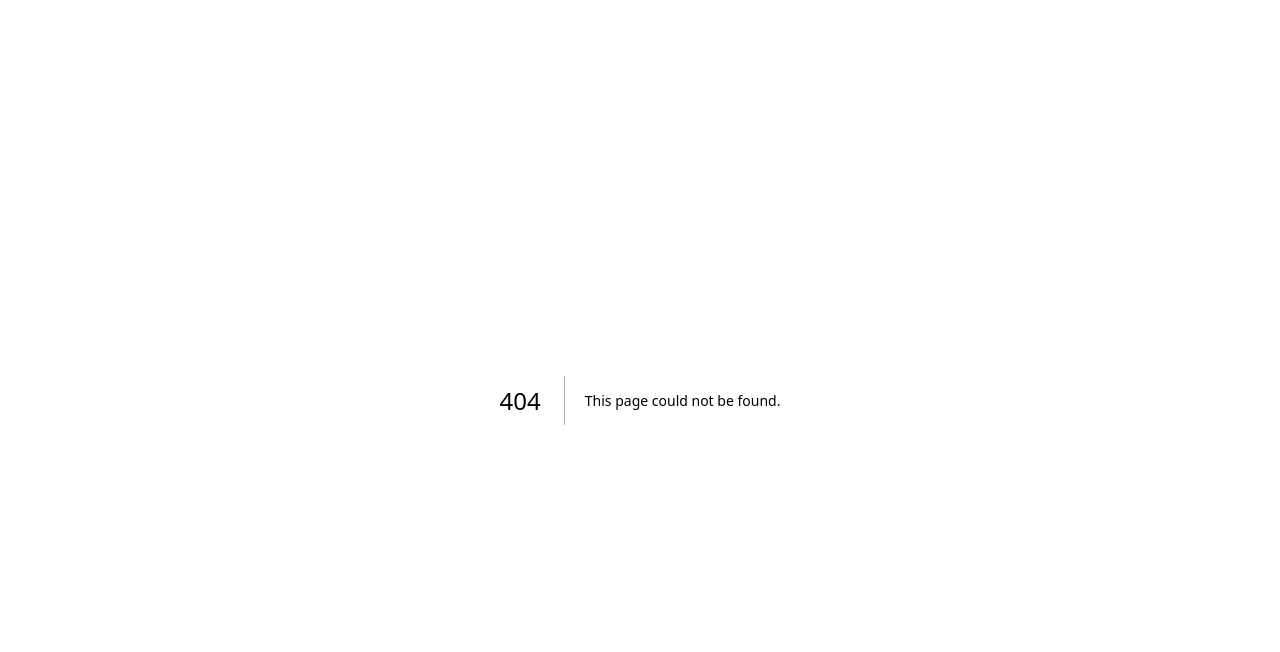
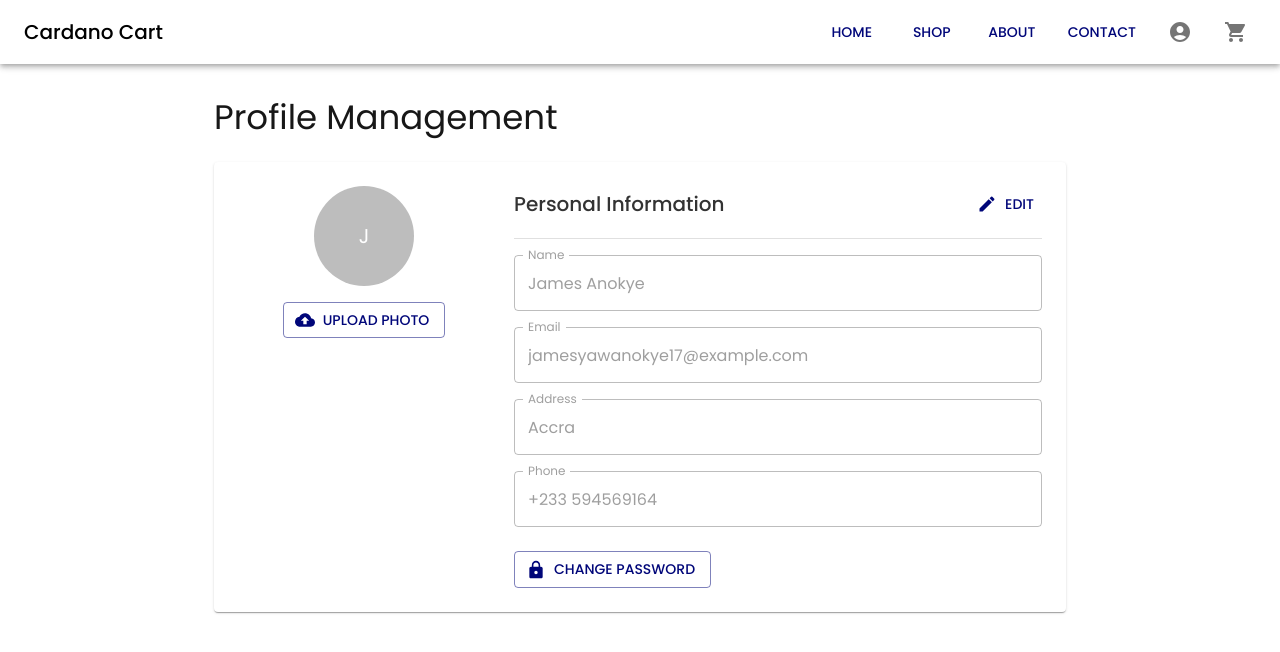
Before and after one commit to jyanokye/Cardano-Frontend, a Next.js app in the folder cardano-cart-frontend/: page /profile in a window 1280 px wide. Before the commit this address had no page. Shown: the top 652 px of the page. Built offline with nearby package versions, Linux system fonts and the light colour scheme.

Commit message:
Profile Page Added

```diff
--- /dev/null
+++ b/cardano-cart-frontend/src/app/profile/page.js
@@ -0,0 +1,236 @@
+'use client';
+
+import React, { useState, useRef } from 'react';
+import {
+  Container,
+  Typography,
+  Grid,
+  Paper,
+  TextField,
+  Button,
+  Box,
+  Avatar,
+  Divider,
+  Dialog,
+  DialogActions,
+  DialogContent,
+  DialogContentText,
+  DialogTitle,
+} from '@mui/material';
+import { Edit, Save, Lock, CloudUpload } from '@mui/icons-material';
+import Header from '../_components/Header';
+
+const ProfilePage = () => {
+  const [editing, setEditing] = useState(false);
+  const [profile, setProfile] = useState({
+    name: 'James Anokye',
+    email: 'jamesyawanokye17@example.com',
+    address: 'Accra',
+    phone: '+233 594569164',
+  });
+  const [passwordDialog, setPasswordDialog] = useState(false);
+  const [passwords, setPasswords] = useState({
+    current: '',
+    new: '',
+    confirm: '',
+  });
+  const [avatarUrl, setAvatarUrl] = useState(null);
+  const fileInputRef = useRef(null);
+
+  const handleEdit = () => {
+    setEditing(true);
+  };
+
+  const handleSave = () => {
+    setEditing(false);
+    // Here you would typically send the updated profile to your backend
+    console.log('Updated profile:', profile);
+  };
+
+  const handleChange = (e) => {
+    setProfile({ ...profile, [e.target.name]: e.target.value });
+  };
+
+  const handlePasswordChange = (e) => {
+    setPasswords({ ...passwords, [e.target.name]: e.target.value });
+  };
+
+  const handlePasswordDialogOpen = () => {
+    setPasswordDialog(true);
+  };
+
+  const handlePasswordDialogClose = () => {
+    setPasswordDialog(false);
+    setPasswords({ current: '', new: '', confirm: '' });
+  };
+
+  const handlePasswordSave = () => {
+    // Here you would typically send the password change request to your backend
+    console.log('Password change requested:', passwords);
+    handlePasswordDialogClose();
+  };
+
+  const handlePhotoUpload = (event) => {
+    const file = event.target.files[0];
+    if (file) {
+      const reader = new FileReader();
+      reader.onload = (e) => {
+        setAvatarUrl(e.target.result);
+      };
+      reader.readAsDataURL(file);
+    }
+  };
+
+  const triggerFileInput = () => {
+    fileInputRef.current.click();
+  };
+
+  return (
+    <Box sx={{ flexGrow: 1 }}>
+      <Header />
+      <Container maxWidth="md" sx={{ mt: 4 }}>
+        <Typography variant="h4" gutterBottom>
+          Profile Management
+        </Typography>
+        <Paper sx={{ p: 3, mt: 3 }}>
+          <Grid container spacing={3}>
+            <Grid item xs={12} md={4} sx={{ display: 'flex', flexDirection: 'column', alignItems: 'center' }}>
+              <Avatar
+                src={avatarUrl}
+                sx={{ width: 100, height: 100, mb: 2 }}
+              >
+                {!avatarUrl && profile.name.charAt(0)}
+              </Avatar>
+              <input
+                type="file"
+                hidden
+                ref={fileInputRef}
+                onChange={handlePhotoUpload}
+                accept="image/*"
+              />
+              <Button
+                variant="outlined"
+                startIcon={<CloudUpload />}
+                onClick={triggerFileInput}
+              >
+                Upload Photo
+              </Button>
+            </Grid>
+            <Grid item xs={12} md={8}>
+              <Box sx={{ display: 'flex', justifyContent: 'space-between', alignItems: 'center', mb: 2 }}>
+                <Typography variant="h6">Personal Information</Typography>
+                {editing ? (
+                  <Button startIcon={<Save />} onClick={handleSave}>
+                    Save
+                  </Button>
+                ) : (
+                  <Button startIcon={<Edit />} onClick={handleEdit}>
+                    Edit
+                  </Button>
+                )}
+              </Box>
+              <Divider sx={{ mb: 2 }} />
+              <Grid container spacing={2}>
+                <Grid item xs={12}>
+                  <TextField
+                    fullWidth
+                    label="Name"
+                    name="name"
+                    value={profile.name}
+                    onChange={handleChange}
+                    disabled={!editing}
+                  />
+                </Grid>
+                <Grid item xs={12}>
+                  <TextField
+                    fullWidth
+                    label="Email"
+                    name="email"
+                    value={profile.email}
+                    onChange={handleChange}
+                    disabled={!editing}
+                  />
+                </Grid>
+                <Grid item xs={12}>
+                  <TextField
+                    fullWidth
+                    label="Address"
+                    name="address"
+                    value={profile.address}
+                    onChange={handleChange}
+                    disabled={!editing}
+                  />
+                </Grid>
+                <Grid item xs={12}>
+                  <TextField
+                    fullWidth
+                    label="Phone"
+                    name="phone"
+                    value={profile.phone}
+                    onChange={handleChange}
+                    disabled={!editing}
+                  />
+                </Grid>
+              </Grid>
+              <Box sx={{ mt: 3 }}>
+                <Button
+                  variant="outlined"
+                  startIcon={<Lock />}
+                  onClick={handlePasswordDialogOpen}
+                >
+                  Change Password
+                </Button>
+              </Box>
+            </Grid>
+          </Grid>
+        </Paper>
+      </Container>
+
+      <Dialog open={passwordDialog} onClose={handlePasswordDialogClose}>
+        <DialogTitle>Change Password</DialogTitle>
+        <DialogContent>
+          <DialogContentText>
+            To change your password, please enter your current password and then enter a new password.
+          </DialogContentText>
+          <TextField
+            autoFocus
+            margin="dense"
+            name="current"
+            label="Current Password"
+            type="password"
+            fullWidth
+            variant="outlined"
+            value={passwords.current}
+            onChange={handlePasswordChange}
+          />
+          <TextField
+            margin="dense"
+            name="new"
+            label="New Password"
+            type="password"
+            fullWidth
+            variant="outlined"
+            value={passwords.new}
+            onChange={handlePasswordChange}
+          />
+          <TextField
+            margin="dense"
+            name="confirm"
+            label="Confirm New Password"
+            type="password"
+            fullWidth
+            variant="outlined"
+            value={passwords.confirm}
+            onChange={handlePasswordChange}
+          />
+        </DialogContent>
+        <DialogActions>
+          <Button onClick={handlePasswordDialogClose}>Cancel</Button>
+          <Button onClick={handlePasswordSave}>Change Password</Button>
+        </DialogActions>
+      </Dialog>
+    </Box>
+  );
+};
+
+export default ProfilePage;
```
